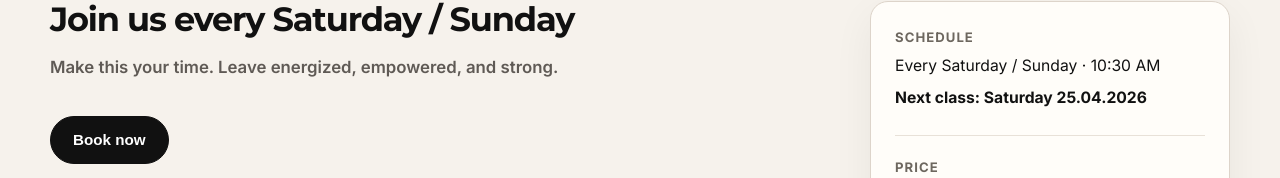
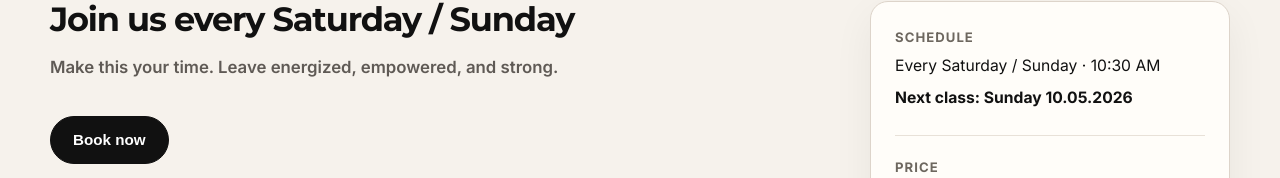
Before and after one commit to hotomski/strong_me, a Next.js app: page / in a window 1280 px wide. Shown: the part 2435-2613 px from the top of the page. Built offline with nearby package versions, Linux system fonts and the light colour scheme; no server answers; the database is empty.

Commit message:
Next class updated to Sunday 10.05.2026

```diff
--- a/app/page.tsx
+++ b/app/page.tsx
@@ -362,7 +362,7 @@ export default function Home() {
             <div className="join-card-block">
               <span className="join-card-label">Schedule</span>
               <p>Every Saturday / Sunday · 10:30 AM</p>
-              <p><strong>Next class: Saturday 25.04.2026</strong></p>
+              <p><strong>Next class: Sunday 10.05.2026</strong></p>
             </div>
 
             <div className="join-card-block">
```
